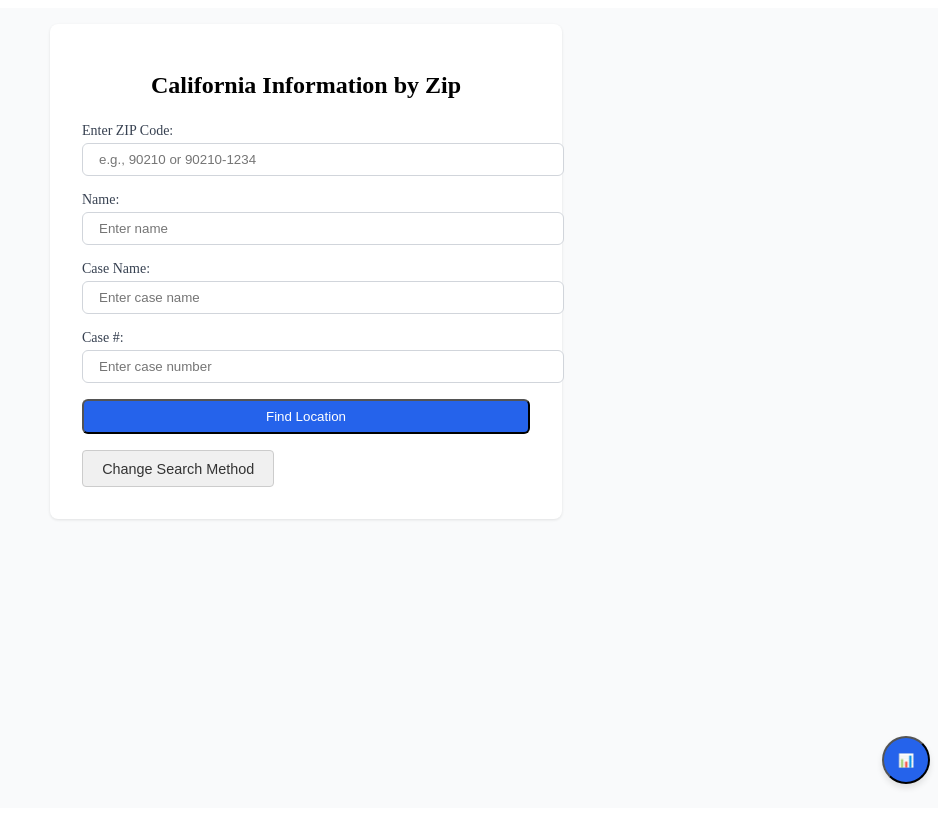
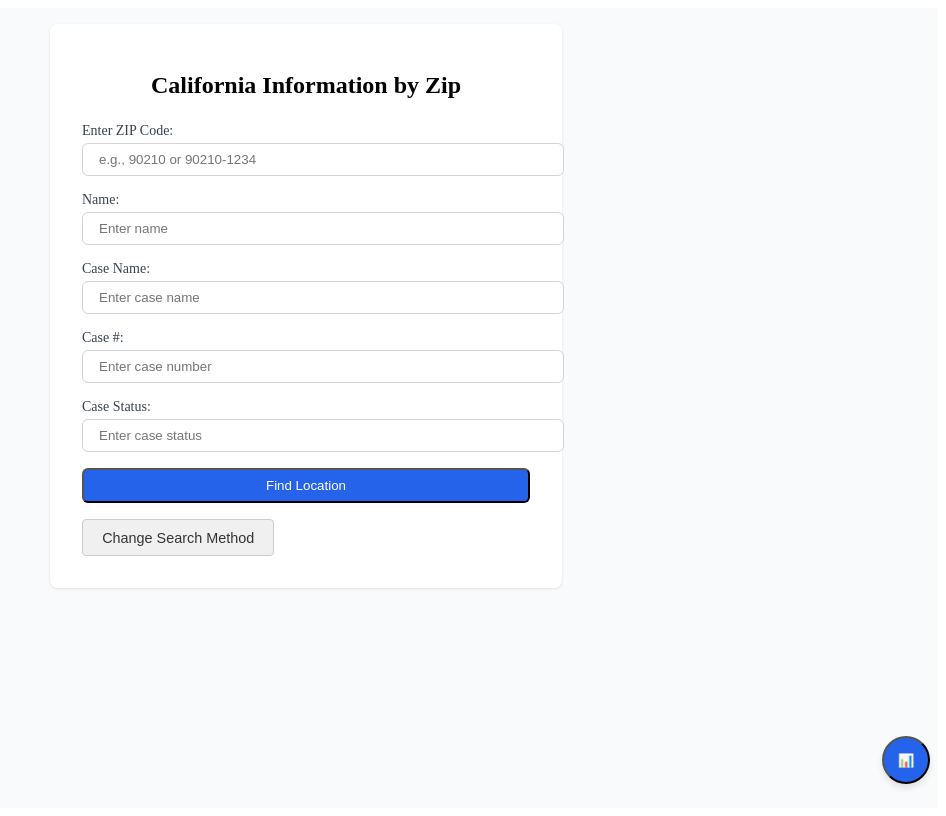
Before and after one commit to Aditya-Holkar/California, a Next.js app: page /Zip in a window 1280 px wide. Both pictures are taken after a click on the button "Search by ZIP Code Only". Shown: the whole page, without its empty margins (334-1280 px from the left). Built offline with nearby package versions, Linux system fonts and the light colour scheme.

Commit message:
nineth commit - zip file updated

```diff
--- a/app/(main)/Zip/page.tsx
+++ b/app/(main)/Zip/page.tsx
@@ -1,3 +1,4 @@
+/* eslint-disable @typescript-eslint/no-unused-vars */
 "use client";
 
 import { useState, useEffect } from "react";
@@ -11,6 +12,7 @@ type ExcelRow = {
   Name: string;
   "Case Name": string;
   "Case #": string;
+  "Case Status": string;
   Address?: string;
   City: string;
   County: string;
@@ -26,6 +28,7 @@ export default function Zip() {
   const [name, setName] = useState<string>("");
   const [caseName, setCaseName] = useState<string>("");
   const [caseNumber, setCaseNumber] = useState<string>("");
+  const [caseStatus, setCaseStatus] = useState<string>("");
   const [results, setResults] = useState<CityData[]>([]);
   const [error, setError] = useState<string | null>(null);
   const [showOthers, setShowOthers] = useState<boolean>(false);
@@ -36,6 +39,7 @@ export default function Zip() {
   const [tempName, setTempName] = useState<string>("");
   const [tempCaseName, setTempCaseName] = useState<string>("");
   const [tempCaseNumber, setTempCaseNumber] = useState<string>("");
+  const [tempCaseStatus, setTempCaseStatus] = useState<string>("");
   const [excelData, setExcelData] = useState<ExcelRow[]>([]);
   const [showExcelPanel, setShowExcelPanel] = useState<boolean>(false);
   const [fileName, setFileName] = useState<string>("California_Zip_Data.xlsx");
@@ -187,6 +191,7 @@ export default function Zip() {
       setTempName(name);
       setTempCaseName(caseName);
       setTempCaseNumber(caseNumber);
+      setTempCaseStatus(caseStatus);
     }
     setShowNamePrompt(true);
   };
@@ -198,6 +203,8 @@ export default function Zip() {
         Name: tempName,
         "Case Name": searchMode === "zip" ? tempCaseName : "",
         "Case #": tempCaseNumber,
+        // "Case Status": searchMode === "zip" ? tempCaseStatus : "", // Added Case Status
+        "Case Status": tempCaseStatus, // Added Case Status
         City: currentCityToAdd.city,
         County: currentCityToAdd.county,
         Region: currentCityToAdd.region,
@@ -240,6 +247,8 @@ export default function Zip() {
         Name: tempName,
         "Case Name": searchMode === "zip" ? tempCaseName : "",
         "Case #": tempCaseNumber,
+        // "Case Status": searchMode === "zip" ? tempCaseStatus : "", // Added Case Status
+        "Case Status": tempCaseStatus, // Added Case Status
         City: city.city,
         County: city.county,
         Region: city.region,
@@ -274,29 +283,27 @@ export default function Zip() {
       return;
     }
 
-    const dataToExport = excelData.map((row) => {
-      if (searchMode === "zip") {
-        // eslint-disable-next-line @typescript-eslint/no-unused-vars
-        const { Address, ...rest } = row;
-        return rest;
-      }
-      return row;
-    });
+    // Prepare data with all required fields
+    const dataToExport = excelData.map((row) => ({
+      "ZIP Code": row["ZIP Code"],
+      Name: row["Name"],
+      "Case Name": row["Case Name"],
+      "Case #": row["Case #"],
+      "Case Status": row["Case Status"], // Ensure Case Status is included
+      City: row["City"],
+      County: row["County"],
+      Region: row["Region"],
+      "Added On": row["Added On"],
+      ...(row.Address && { Address: row.Address }), // Conditionally include Address
+    }));
 
+    // Create worksheet and workbook
     const worksheet = XLSX.utils.json_to_sheet(dataToExport);
     const workbook = XLSX.utils.book_new();
     XLSX.utils.book_append_sheet(workbook, worksheet, "ZipCodeData");
 
-    const excelBuffer = XLSX.write(workbook, {
-      bookType: "xlsx",
-      type: "array",
-    });
-
-    const data = new Blob([excelBuffer], {
-      type: "application/vnd.openxmlformats-officedocument.spreadsheetml.sheet",
-    });
-
-    saveAs(data, fileName);
+    // Generate Excel file and trigger download
+    XLSX.writeFile(workbook, fileName);
   };
 
   const clearExcelData = () => {
@@ -387,6 +394,28 @@ export default function Zip() {
                 className={styles.input}
               />
             </div>
+            <div className={styles.inputGroup}>
+              <label className={styles.label}>Case Status:</label>
+              <input
+                type="text"
+                value={caseStatus}
+                onChange={(e) => setCaseStatus(e.target.value)}
+                placeholder="Enter case status"
+                className={styles.input}
+              />
+            </div>
+
+            {searchMode === "zip" && (
+              <div className={styles.inputGroup}>
+                <label className={styles.label}>Case Status:</label>
+                <input
+                  type="text"
+                  value={tempCaseStatus}
+                  onChange={(e) => setTempCaseStatus(e.target.value)}
+                  className={styles.input}
+                />
+              </div>
+            )}
             <div className={styles.modalButtons}>
               <button
                 onClick={() => {
@@ -424,12 +453,12 @@ export default function Zip() {
               >
                 Search by ZIP Code Only
               </button>
-              <button
+              {/* <button
                 onClick={() => setSearchMode("address")}
                 className={styles.searchOptionButton}
               >
                 Search by Full Address
-              </button>
+              </button> */}
             </div>
           ) : (
             <>
@@ -476,10 +505,20 @@ export default function Zip() {
                       className={styles.input}
                     />
                   </div>
+                  <div className={styles.inputGroup}>
+                    <label className={styles.label}>Case Status:</label>
+                    <input
+                      type="text"
+                      value={caseStatus}
+                      onChange={(e) => setCaseStatus(e.target.value)}
+                      placeholder="Enter case status"
+                      className={styles.input}
+                    />
+                  </div>
                 </>
               )}
 
-              {searchMode === "address" && (
+              {/* {searchMode === "address" && (
                 <div className={styles.inputGroup}>
                   <label className={styles.label}>Enter full address:</label>
                   <input
@@ -496,7 +535,7 @@ export default function Zip() {
                     </div>
                   )}
                 </div>
-              )}
+              )} */}
 
               <button onClick={findCityByZip} className={styles.button}>
                 Find Location
@@ -510,6 +549,7 @@ export default function Zip() {
                   setName("");
                   setCaseName("");
                   setCaseNumber("");
+                  setCaseStatus("");
                   setResults([]);
                   setError(null);
                 }}
@@ -597,8 +637,8 @@ export default function Zip() {
                 className={styles.toggleButton}
               >
                 {showOthers
-                  ? "Hide Other Cities"
-                  : `Show Other Cities (${otherResults.length})`}
+                  ? "Hide Result"
+                  : `Show Other Result for this city (${otherResults.length})`}
               </button>
 
               {showOthers && (
@@ -705,9 +745,9 @@ export default function Zip() {
                 excelData.map((row, i) => (
                   <div key={i} className={styles.dataItem}>
                     <div className={styles.dataItemHeader}>
-                      <span className={styles.mediumText}>
+                      {/* <span className={styles.mediumText}>
                         {row.Name || "No name"}
-                      </span>
+                      </span> */}
                       {searchMode === "zip" && row["Case Name"] && (
                         <span className={styles.mediumText}>
                           {row["Case Name"]}
@@ -718,9 +758,9 @@ export default function Zip() {
                           {row["Case #"]}
                         </span>
                       )}
-                      <span className={styles.dataItemMeta}>
+                      {/* <span className={styles.dataItemMeta}>
                         {row["Added On"]}
-                      </span>
+                      </span> */}
                       <button
                         onClick={() => {
                           setExcelData((prev) =>
```
